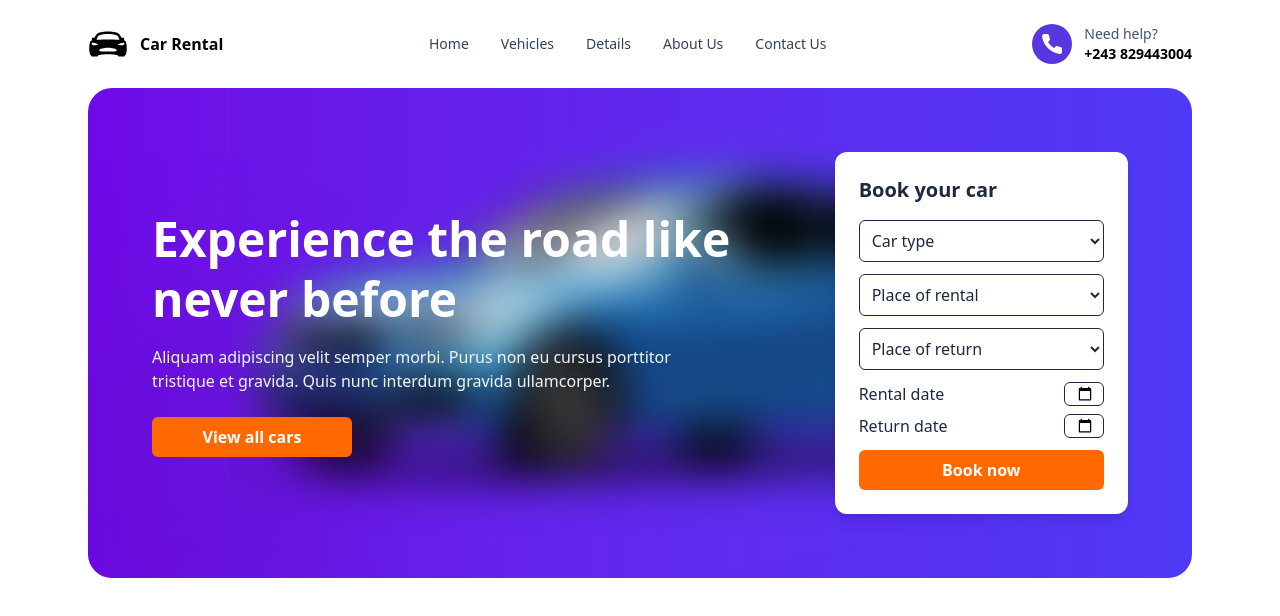
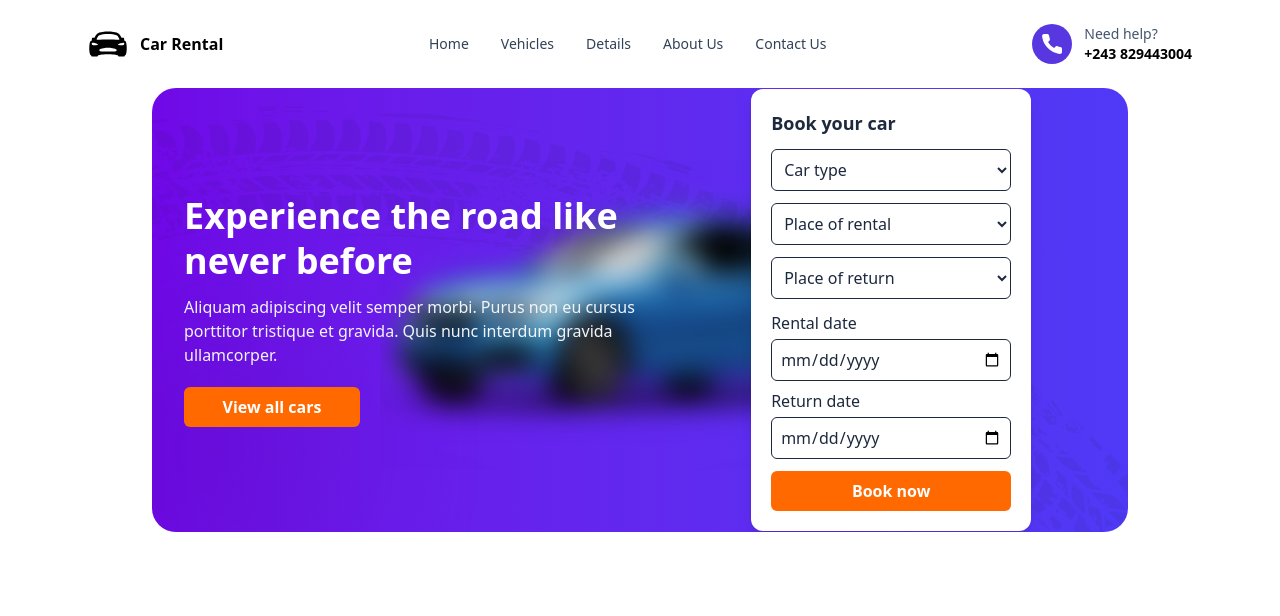
Before and after one commit to Herma2024/location_car, a React (Vite) app: page / in a window 1280 px wide. Shown: the top 616 px of the page. Built offline with nearby package versions, Linux system fonts and the light colour scheme.

Commit message:
modication background hero

```diff
--- a/src/components/home/hero/Hero.jsx
+++ b/src/components/home/hero/Hero.jsx
@@ -1,25 +1,35 @@
 import Header from '../../shared/Header'
 import car from '../../../assets/car-hero.png';
+import bg from '../../../assets/bg.png';
 const Hero = () => {
   return (
     <>
       <Header />
-        <main className="max-w-6xl mx-auto px-6 pb-16">
-        <section className="relative bg-gradient-to-r from-violet-700 to-indigo-600 text-white rounded-3xl p-10 md:p-16 flex flex-col md:flex-row items-center overflow-hidden">
-           <div className="absolute top-0 left-0 bottom-0 right-0">
-             <img src={car} alt="Car" className="object-contain w-full h-full" />
-           </div>
-          <div className="absolute -left-24 -bottom-20 w-96 h-96 bg-violet-800 opacity-30 rounded-full filter blur-3xl"></div>
-
-          <div className="md:w-2/3 z-10">
-            <h1 className="text-4xl md:text-5xl font-extrabold leading-tight">Experience the road like never before</h1>
-            <p className="mt-4 text-slate-100 max-w-xl">Aliquam adipiscing velit semper morbi. Purus non eu cursus porttitor tristique et gravida. Quis nunc interdum gravida ullamcorper.</p>
-            <button className="mt-6 w-50 bg-orange-500 text-white rounded-md py-2 font-semibold">View all cars</button>
+        <main className="max-w-5xl mx-auto px-6 pb-12">
+        <section className="relative bg-gradient-to-r from-violet-700 to-indigo-600 text-white rounded-3xl p-6 md:p-8 flex flex-col md:flex-row items-center overflow-hidden md:min-h-[280px]">
+          {/* Background image: full cover, behind everything */}
+          <div className="absolute inset-0 z-0 pointer-events-none">
+            <img src={bg} alt="bg" className="w-full h-full object-cover opacity-60" />
           </div>
 
-          <aside className="md:w-1/3 mt-8 md:mt-0 md:pl-8 z-20">
-            <div className="bg-white text-slate-800 rounded-xl shadow-lg p-6 w-full max-w-sm">
-              <h3 className="text-xl font-semibold mb-4">Book your car</h3>
+          {/* Decorative blur */}
+          <div className="absolute -left-20 -bottom-16 w-72 h-72 bg-violet-800 opacity-30 rounded-full filter blur-3xl z-5"></div>
+
+
+          <div className="absolute left-1/2 top-2/3 transform -translate-x-1/2 -translate-y-2/3 z-10 pointer-events-none hidden md:block w-[520px] h-[410px]">
+            <img src={car} alt="car-hero" className="w-full h-full object-contain" />
+          </div>
+
+          {/* Content */}
+          <div className="md:w-2/3 z-20 relative">
+            <h1 className="text-3xl md:text-4xl font-extrabold leading-tight">Experience the road like never before</h1>
+            <p className="mt-3 text-slate-100 max-w-lg">Aliquam adipiscing velit semper morbi. Purus non eu cursus porttitor tristique et gravida. Quis nunc interdum gravida ullamcorper.</p>
+            <button className="mt-5 w-44 bg-orange-500 text-white rounded-md py-2 font-semibold">View all cars</button>
+          </div>
+
+          <aside className="w-full md:w-[410px] md:h-[380px] mt-6 md:mt-0 md:pl-6 z-20 relative flex items-center">
+            <div className="bg-white text-slate-800 rounded-xl shadow-lg p-5 w-full max-w-[280px] ">
+              <h3 className="text-lg font-semibold mb-3">Book your car</h3>
               <div className="space-y-3">
                 <select className="w-full border rounded-md p-2">
                   <option>Car type</option>
@@ -32,12 +42,12 @@ const Hero = () => {
                 </select>
                 <div className="flex flex-col gap-2">
                       <div className="relative">
-                        <label for="nom" class="">Rental date</label>
-                        <input type="date" className="absolute inset-y-0 right-0 border rounded-md p-2 w-10"/>
+                        <label htmlFor="rental-date" className="block">Rental date</label>
+                        <input id="rental-date" type="date" className="mt-1 border rounded-md p-2 w-full"/>
                       </div>
                       <div className="relative">
-                        <label for="nom" class="">Return date</label>
-                        <input type="date" className="absolute inset-y-0 right-0 border rounded-md p-2 w-10" />
+                        <label htmlFor="return-date" className="block">Return date</label>
+                        <input id="return-date" type="date" className="mt-1 border rounded-md p-2 w-full" />
                       </div>
                 </div>
                 <button className="w-full bg-orange-500 text-white rounded-md py-2 font-semibold">Book now</button>
```
Also changed, not shown: src/assets/bg.png (added).
